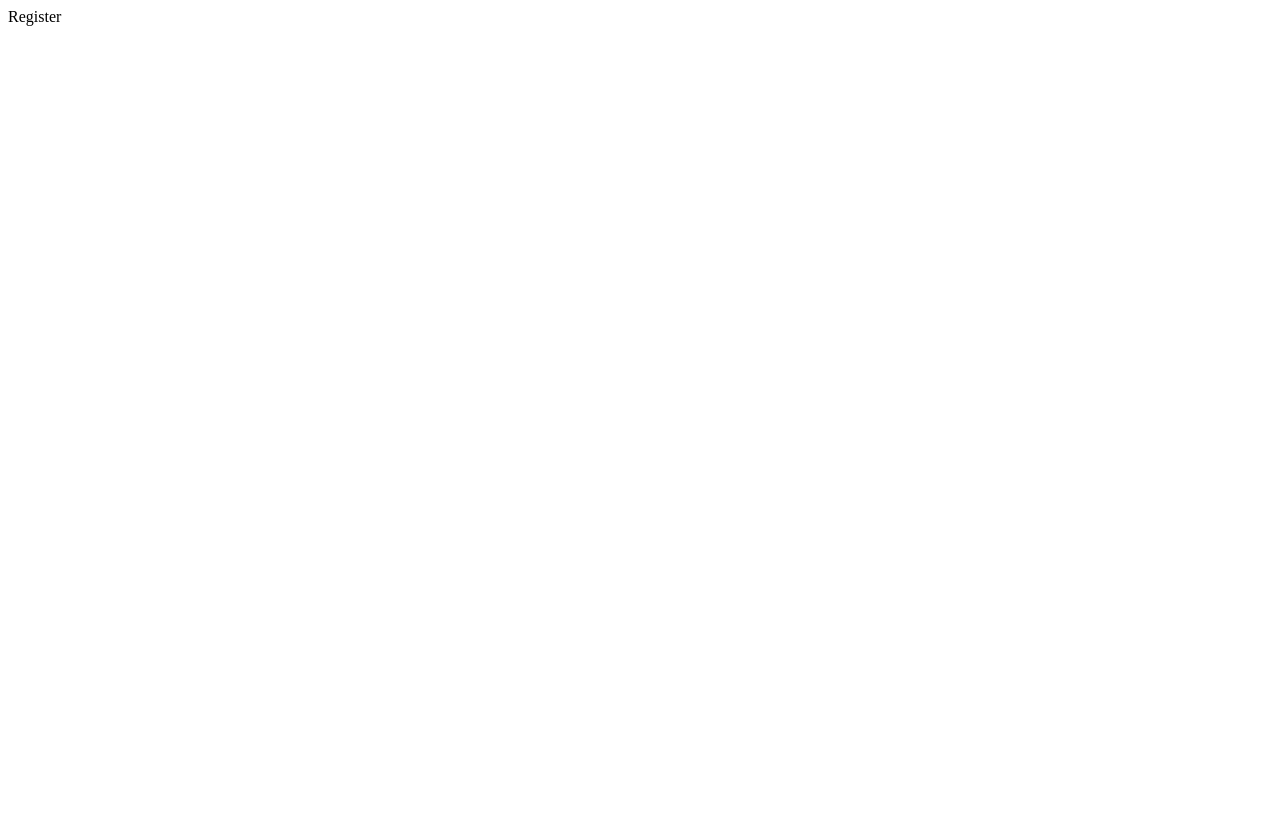
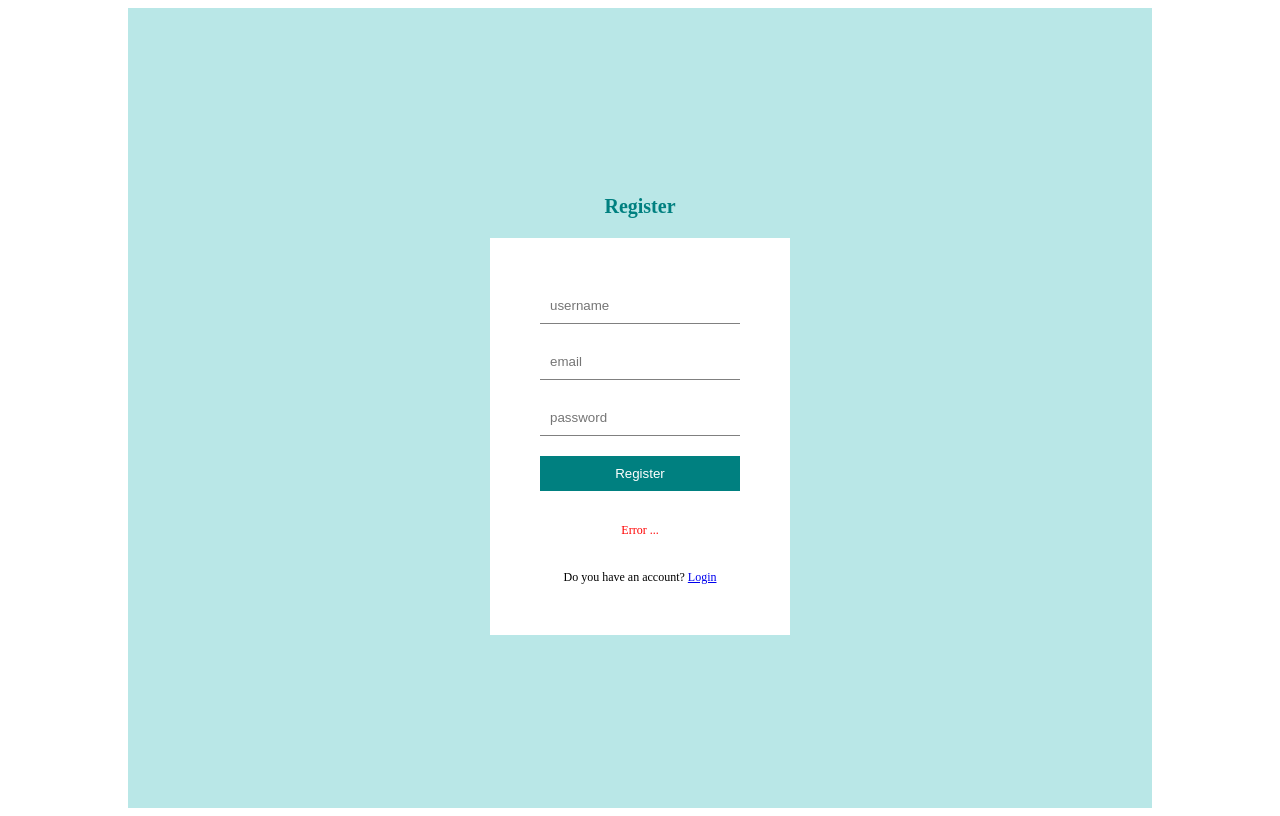
Before and after one commit to payamhsn/SimpleBlog-SERN, a React (Vite) app in the folder client/: page /register in a window 1280 px wide. Built offline with nearby package versions, Linux system fonts and the light colour scheme.

Commit message:
Create Login and Register pages ui.

```diff
--- a/client/src/App.jsx
+++ b/client/src/App.jsx
@@ -12,6 +12,8 @@
 
 import Navbar from "./components/Navbar";
 import Footer from "./components/Footer";
+
+import "./style.scss";
 
 const Layout = () => {
   return (
--- a/client/src/pages/Login.jsx
+++ b/client/src/pages/Login.jsx
@@ -1,7 +1,21 @@
 import React from "react";
+import { Link } from "react-router-dom";
 
 const Login = () => {
-  return <div>Login</div>;
+  return (
+    <div className="auth">
+      <h1>Login</h1>
+      <form>
+        <input required type="text" placeholder="username" />
+        <input required type="password" placeholder="password" />
+        <button>Login</button>
+        <p>Error ...</p>
+        <span>
+          Don't you have an account? <Link to="/register">Register</Link>
+        </span>
+      </form>
+    </div>
+  );
 };
 
 export default Login;
--- a/client/src/pages/Register.jsx
+++ b/client/src/pages/Register.jsx
@@ -1,7 +1,22 @@
 import React from "react";
+import { Link } from "react-router-dom";
 
 const Register = () => {
-  return <div>Register</div>;
+  return (
+    <div className="auth">
+      <h1>Register</h1>
+      <form>
+        <input required type="text" placeholder="username" />
+        <input required type="email" placeholder="email" />
+        <input required type="password" placeholder="password" />
+        <button>Register</button>
+        <p>Error ...</p>
+        <span>
+          Do you have an account? <Link to="/login">Login</Link>
+        </span>
+      </form>
+    </div>
+  );
 };
 
 export default Register;
```
